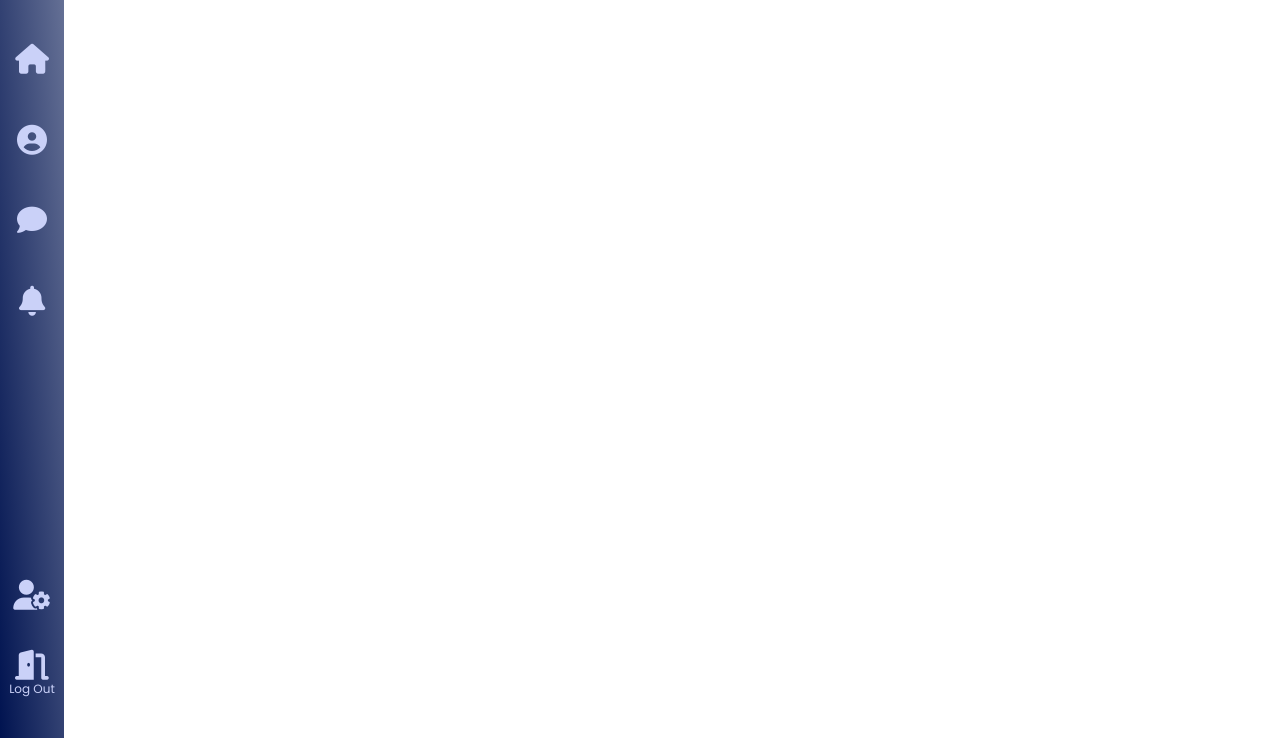
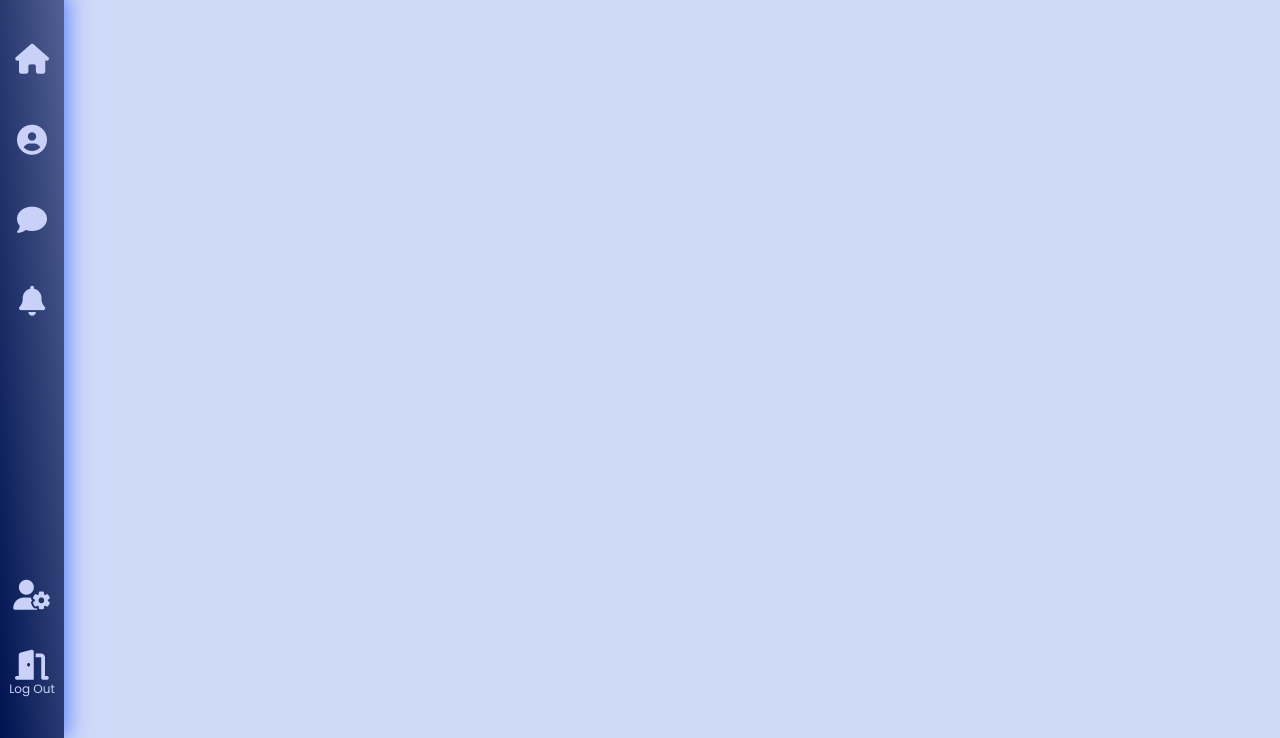
Before and after one commit to MuhammadYaseenAyub/2LOD, a plain HTML site: page index.html in a window 1280 px wide. Shown: the part 62-800 px from the top of the page. Drawn offline with Linux system fonts and the light colour scheme.

Commit message:
changing theme colors

```diff
--- a/css/mainStyle.css
+++ b/css/mainStyle.css
@@ -5,6 +5,7 @@
 }
 body {
     overflow: hidden;
+    background-color: #cfd9f8;
 }
 .horizontal {
     width: 100%;
@@ -34,6 +35,7 @@ body {
     flex-direction: column;
     justify-content: space-between;
     align-items: center;
+    box-shadow: 4px 0px 20px rgba(41, 94, 255, 0.664);
 }
 .top {
     display: flex;
```
